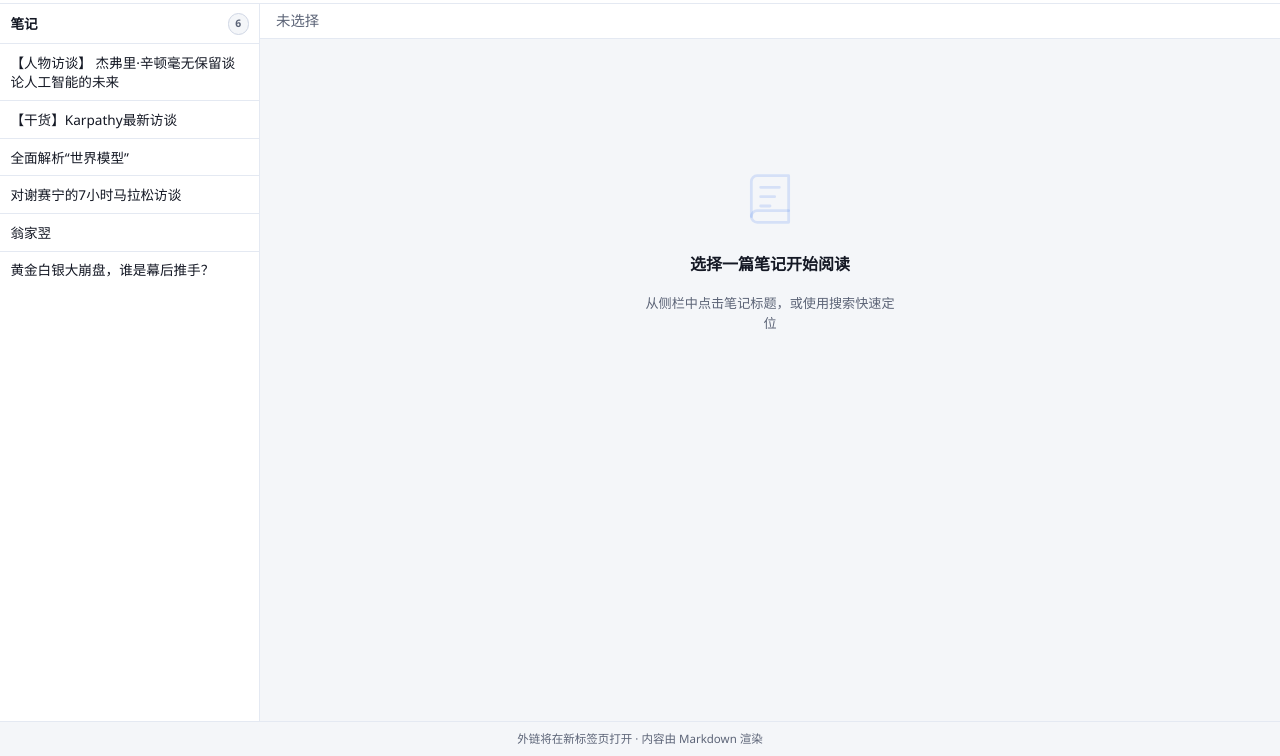
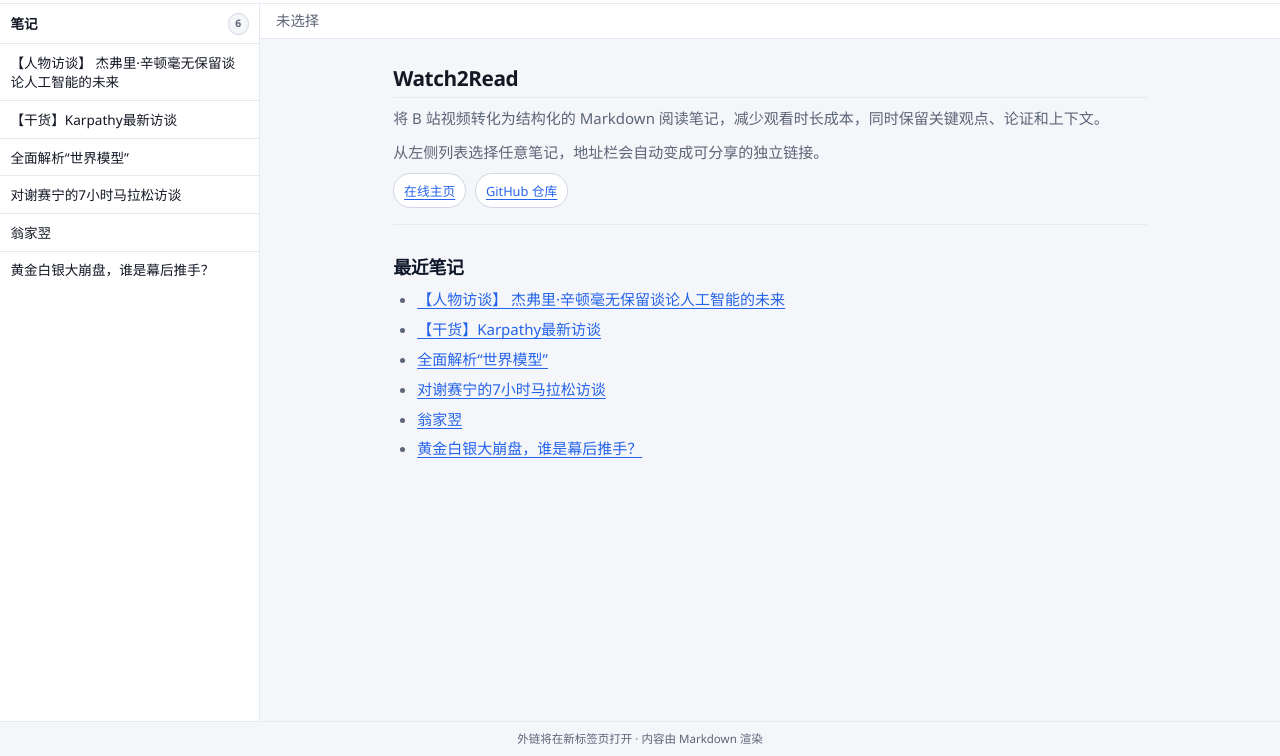
Before and after one commit to ghy0324/Watch2Read, a plain HTML site: page index.html in a window 1280 px wide. Shown: the part 44-800 px from the top of the page. Drawn offline with nearby package versions, Linux system fonts and the light colour scheme.

Commit message:
feat(web): add homepage view and shareable per-note links

```diff
--- a/app.js
+++ b/app.js
@@ -14,6 +14,40 @@
 
 function escapeHtml(s) {
   return s.replace(/&/g, "&amp;").replace(/</g, "&lt;").replace(/>/g, "&gt;").replace(/"/g, "&quot;");
+}
+
+function noteUrl(name, hash = "") {
+  const u = new URL(window.location.href);
+  u.searchParams.set("note", name);
+  u.hash = hash ? `#${hash}` : "";
+  return u.toString();
+}
+
+function setHomeUrl() {
+  const u = new URL(window.location.href);
+  u.searchParams.delete("note");
+  u.hash = "";
+  history.replaceState(null, "", `${u.pathname}${u.search}${u.hash}`);
+}
+
+function setNoteUrl(name, hash = "") {
+  const u = new URL(window.location.href);
+  u.searchParams.set("note", name);
+  u.hash = hash ? `#${hash}` : "";
+  history.replaceState(null, "", `${u.pathname}${u.search}${u.hash}`);
+}
+
+function getNoteFromUrl() {
+  const raw = new URL(window.location.href).searchParams.get("note");
+  if (!raw) return null;
+  if (allNames.includes(raw)) return raw;
+  const byTitle = allNames.find((n) => displayTitle(n) === raw);
+  return byTitle || null;
+}
+
+function setShareButtonVisible(on) {
+  const btn = document.getElementById("btn-note-share");
+  if (btn) btn.hidden = !on;
 }
 
 function displayTitle(filename) {
@@ -153,6 +187,27 @@
   $("toc-count").textContent = "";
 }
 
+function renderHomeState() {
+  const preview = $("note-preview");
+  const sample = allNames.slice(0, 10)
+    .map((name) => `<li><a href="${escapeHtml(noteUrl(name))}">${escapeHtml(displayTitle(name))}</a></li>`)
+    .join("");
+  preview.innerHTML = `
+    <section class="home-state">
+      <h1>Watch2Read</h1>
+      <p>将 B 站视频转化为结构化的 Markdown 阅读笔记，减少观看时长成本，同时保留关键观点、论证和上下文。</p>
+      <p>从左侧列表选择任意笔记，地址栏会自动变成可分享的独立链接。</p>
+      <div class="home-state-links">
+        <a href="https://ghy0324.github.io/Watch2Read/" target="_blank" rel="noopener noreferrer">在线主页</a>
+        <a href="https://github.com/ghy0324/Watch2Read" target="_blank" rel="noopener noreferrer">GitHub 仓库</a>
+      </div>
+      <div class="home-note-list">
+        <h2>最近笔记</h2>
+        <ul>${sample}</ul>
+      </div>
+    </section>`;
+}
+
 function bindTocScrollSpy(scrollEl, previewEl) {
   const tocBody = $("toc-list").parentElement;
   const heads = () => [...previewEl.querySelectorAll("h1, h2, h3, h4")];
@@ -230,7 +285,7 @@
       header.addEventListener("click", (e) => {
         if (e.metaKey || e.ctrlKey || e.shiftKey) {
           scrollHeadingIntoView(scrollEl, h);
-          history.replaceState(null, "", `#${id}`);
+          if (selected) setNoteUrl(selected, id);
           return;
         }
         group.classList.toggle("is-open");
@@ -252,7 +307,7 @@
       btn.textContent = text;
       btn.addEventListener("click", () => {
         scrollHeadingIntoView(scrollEl, h);
-        history.replaceState(null, "", `#${id}`);
+        if (selected) setNoteUrl(selected, id);
       });
 
       if (currentChildren) {
@@ -754,9 +809,12 @@
   countEl.textContent = `${searchMatchIndex + 1} / ${searchMatches.length}`;
 }
 
-async function openNote(name, { searchQuery, matchIndex } = {}) {
+async function openNote(name, { searchQuery, matchIndex, preserveHash = false } = {}) {
   selected = name;
   try { localStorage.setItem(LAST_NOTE_KEY, name); } catch { /* */ }
+  const hash = preserveHash && /^#w2r-toc-\d+$/.test(location.hash) ? location.hash.replace(/^#/, "") : "";
+  setNoteUrl(name, hash);
+  setShareButtonVisible(true);
 
   document.querySelectorAll(".notes-list button").forEach((b) => {
     const on = b.dataset.name === name;
@@ -829,18 +887,11 @@
   const nav = document.getElementById("search-nav");
   if (nav) nav.hidden = true;
   try { localStorage.removeItem(LAST_NOTE_KEY); } catch { /* */ }
+  setHomeUrl();
+  setShareButtonVisible(false);
   $("preview-title").textContent = "未选择";
   setTitlePlaceholder(true);
-  $("note-preview").innerHTML = `
-    <div class="empty-state">
-      <svg class="empty-state-icon" aria-hidden="true" viewBox="0 0 24 24" width="56" height="56" fill="none" stroke="currentColor" stroke-width="1.2" stroke-linecap="round" stroke-linejoin="round">
-        <path d="M4 19.5A2.5 2.5 0 0 1 6.5 17H20"/>
-        <path d="M6.5 2H20v20H6.5A2.5 2.5 0 0 1 4 19.5v-15A2.5 2.5 0 0 1 6.5 2z"/>
-        <path d="M8 7h8M8 11h6M8 15h4"/>
-      </svg>
-      <p class="empty-state-title">选择一篇笔记开始阅读</p>
-      <p class="empty-state-hint">从侧栏中点击笔记标题，或使用搜索快速定位</p>
-    </div>`;
+  renderHomeState();
   clearToc();
   $("btn-scroll-top").hidden = true;
   updateReadingMeta(null);
@@ -867,6 +918,8 @@
       clearSelectionUi();
     } else {
       setTitlePlaceholder(true);
+      setShareButtonVisible(false);
+      renderHomeState();
     }
   } catch (e) {
     $("notes-list").innerHTML = `<li class="list-error" role="alert">${escapeHtml(String(e.message || e))}</li>`;
@@ -948,6 +1001,13 @@
   } catch { /* */ }
 }
 
+function restoreNoteFromUrlOrLast() {
+  const note = getNoteFromUrl();
+  if (note) {
+    openNote(note, { preserveHash: true });
+  }
+}
+
 document.addEventListener("DOMContentLoaded", () => {
   applyTheme(getTheme());
   document.getElementById("btn-theme")?.addEventListener("click", toggleTheme);
@@ -1022,6 +1082,15 @@
   }
 
   setTitlePlaceholder(true);
+  setShareButtonVisible(false);
+  document.getElementById("btn-note-share")?.addEventListener("click", () => {
+    if (!selected) return;
+    const hash = location.hash ? location.hash.replace(/^#/, "") : "";
+    const url = noteUrl(selected, hash);
+    navigator.clipboard.writeText(url)
+      .then(() => showToast("已复制笔记链接"))
+      .catch(() => showToast("复制链接失败"));
+  });
   setupFab();
-  refresh().then(restoreLastNote);
+  refresh().then(restoreNoteFromUrlOrLast);
 });
--- a/index.html
+++ b/index.html
@@ -169,6 +169,12 @@
                 <svg aria-hidden="true" viewBox="0 0 24 24" width="14" height="14" fill="none" stroke="currentColor" stroke-width="2" stroke-linecap="round"><path d="M6 9l6 6 6-6"/></svg>
               </button>
             </div>
+            <button type="button" id="btn-note-share" class="search-nav-btn note-share-btn" aria-label="复制当前笔记链接" title="复制链接" hidden>
+              <svg aria-hidden="true" viewBox="0 0 24 24" width="14" height="14" fill="none" stroke="currentColor" stroke-width="2" stroke-linecap="round" stroke-linejoin="round">
+                <path d="M10 13a5 5 0 0 0 7.07 0l2.12-2.12a5 5 0 0 0-7.07-7.07L10.9 5.03" />
+                <path d="M14 11a5 5 0 0 0-7.07 0L4.81 13.12a5 5 0 1 0 7.07 7.07L13.1 18.97" />
+              </svg>
+            </button>
             <div id="reading-meta" class="reading-meta" hidden>
               <span id="reading-time" class="reading-time muted" title="预计阅读时间"></span>
               <span id="word-count" class="word-count muted" title="字数统计"></span>
--- a/styles.css
+++ b/styles.css
@@ -483,6 +483,7 @@
 }
 .search-nav-btn:hover { background: var(--surface-hover); color: var(--text); }
 .search-nav-btn:focus-visible { outline: none; box-shadow: 0 0 0 2px var(--accent); }
+.note-share-btn { flex-shrink: 0; }
 
 .reading-meta {
   display: flex; gap: 0.6rem; align-items: center; flex-shrink: 0; white-space: nowrap;
@@ -524,6 +525,57 @@
 .empty-state-icon { color: var(--empty-icon); margin-bottom: 1rem; }
 .empty-state-title { margin: 0 0 0.35rem; font-size: 1rem; font-weight: 600; color: var(--text); }
 .empty-state-hint { margin: 0; font-size: 0.82rem; color: var(--text-secondary); max-width: 250px; line-height: 1.5; }
+.home-state {
+  max-width: 760px;
+  margin: 0 auto;
+  padding: 0.5rem 0.2rem 1.5rem;
+}
+.home-state h1 {
+  margin: 0 0 0.4rem;
+  font-size: 1.45rem;
+  line-height: 1.35;
+  color: var(--text);
+}
+.home-state p {
+  margin: 0 0 0.6rem;
+  color: var(--text-secondary);
+  line-height: 1.7;
+}
+.home-state-links {
+  display: flex;
+  gap: 0.55rem;
+  flex-wrap: wrap;
+  margin-top: 0.45rem;
+}
+.home-state-links a {
+  display: inline-flex;
+  align-items: center;
+  gap: 0.35rem;
+  text-decoration: none;
+  border: 1px solid var(--border);
+  border-radius: 999px;
+  padding: 0.35rem 0.62rem;
+  color: var(--text);
+  background: var(--surface);
+  font-size: 0.8rem;
+}
+.home-state-links a:hover { background: var(--surface-hover); }
+.home-note-list {
+  margin-top: 1rem;
+  border-top: 1px solid var(--border-subtle);
+  padding-top: 0.75rem;
+}
+.home-note-list h2 {
+  margin: 0 0 0.4rem;
+  font-size: 0.95rem;
+  color: var(--text);
+}
+.home-note-list ul {
+  margin: 0;
+  padding-left: 1.1rem;
+}
+.home-note-list li { margin: 0.28rem 0; }
+.home-note-list a { color: var(--accent); }
 
 @keyframes fadeInUp {
   from { opacity: 0; transform: translateY(10px); }
```
